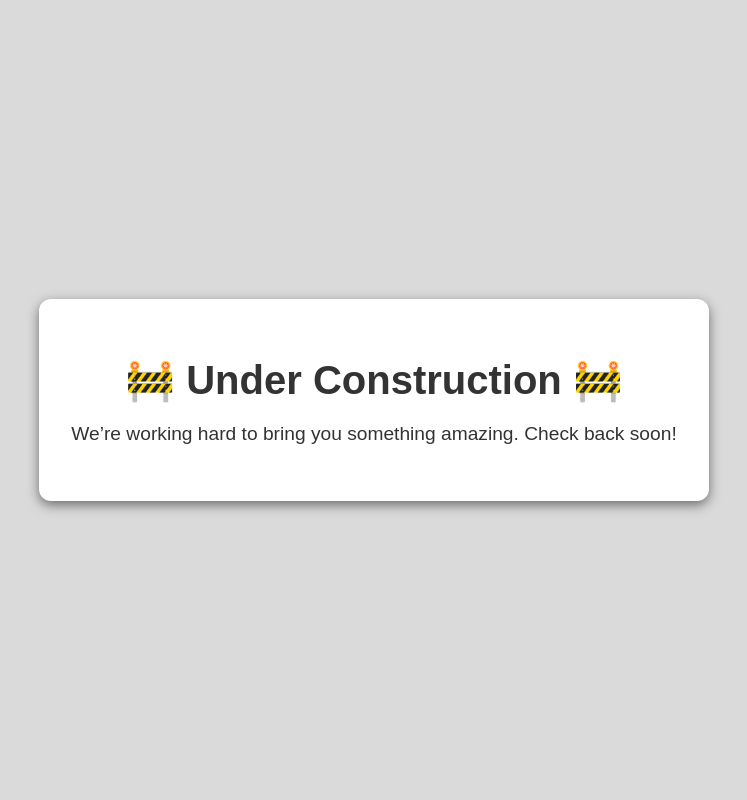
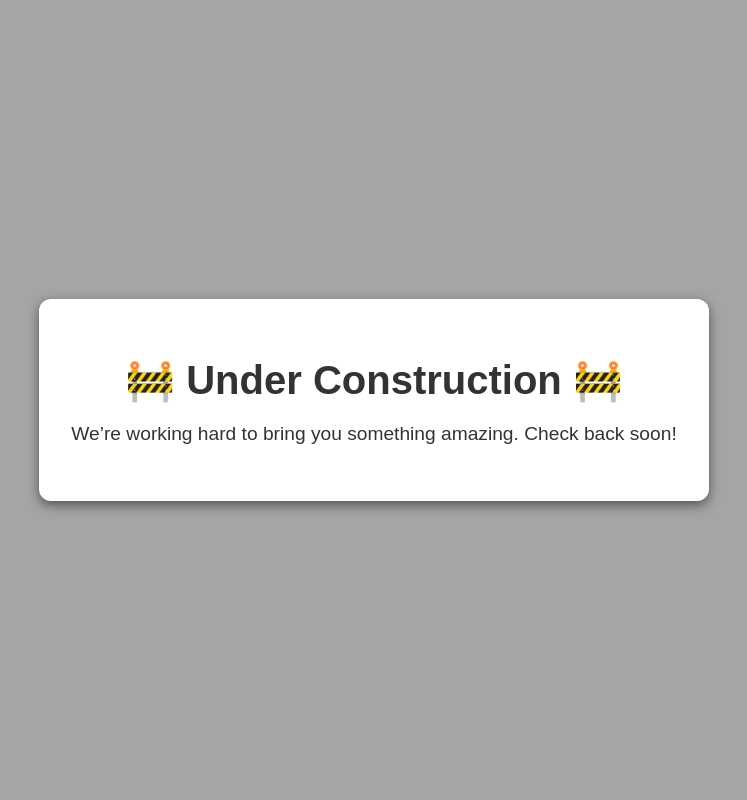
Before and after one commit to Tyler0105/portvio, a PHP site: page / in a window 1280 px wide. Shown: the whole page, without its empty margins (266-1013 px from the left). Run offline with PHP 8.4, Linux system fonts and the light colour scheme.

Commit message:
alt body colour #a5a5a5

```diff
--- a/style.css
+++ b/style.css
@@ -5,7 +5,7 @@ body {
     justify-content: center;
     align-items: center;
     font-family: Arial, sans-serif;
-    background: #dadada;
+    background: #a5a5a5;
     color: #333;
 }
 .container {
```
